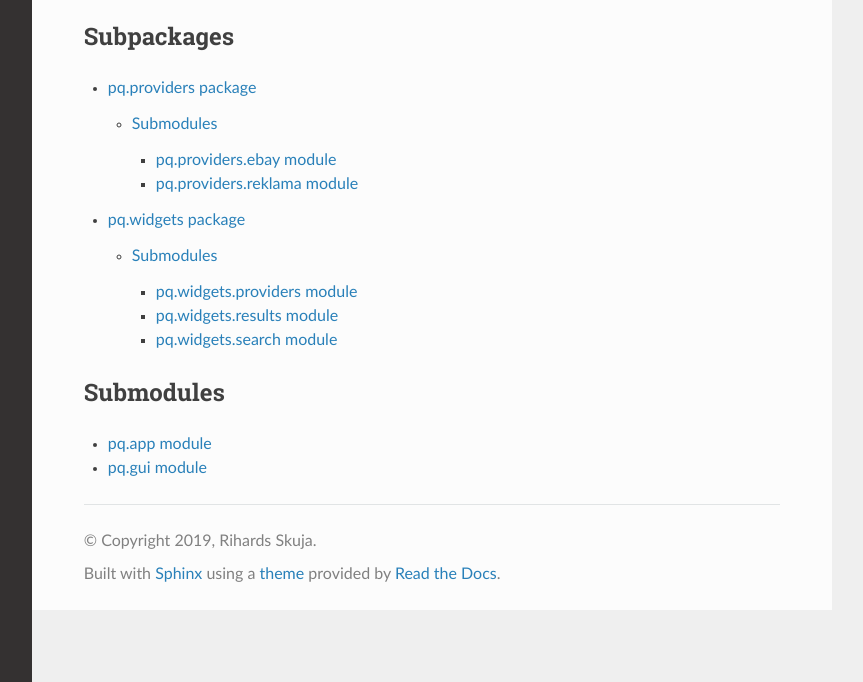
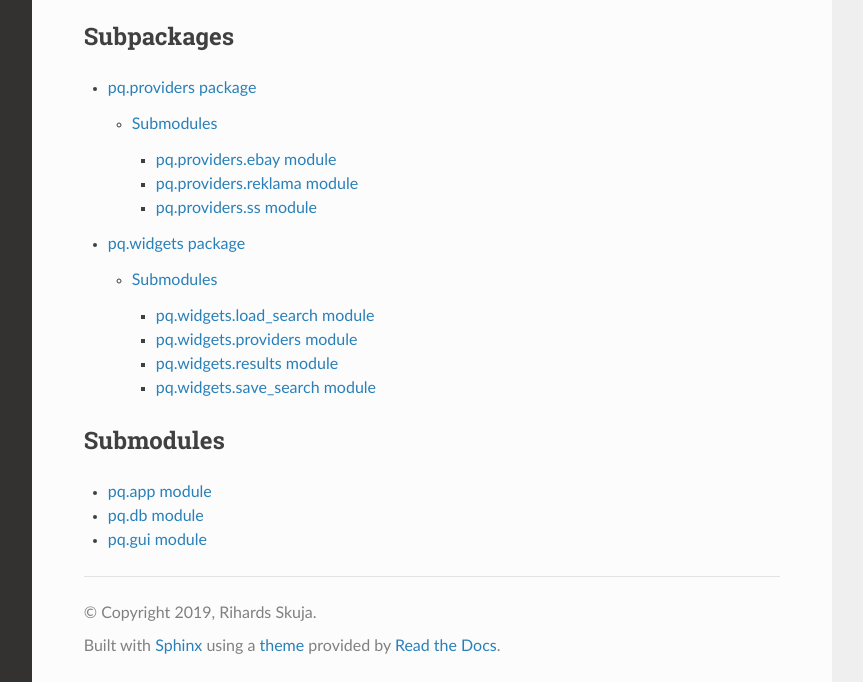
Before and after one commit to ValRCS/Py_2018_KP, a Sphinx documentation site: the page built from docs/api/pq.rst, in a window 1280 px wide and 946 px high, cut to the strip 264-946 px from the top of the window. Shown: the whole strip, without its empty margins (268-1131 px from the left). Built offline with Sphinx 7.4.7 and the Read the Docs theme 2.0.0, drawn with Linux system fonts in a browser that asks for light colours.

Commit message:
Update docs

```diff
--- /dev/null
+++ b/docs/api/pq.db.rst
@@ -0,0 +1,7 @@
+pq.db module
+============
+
+.. automodule:: pq.db
+    :members:
+    :undoc-members:
+    :show-inheritance:
--- a/docs/api/pq.providers.rst
+++ b/docs/api/pq.providers.rst
@@ -13,3 +13,4 @@ Submodules
 
    pq.providers.ebay
    pq.providers.reklama
+   pq.providers.ss
--- /dev/null
+++ b/docs/api/pq.providers.ss.rst
@@ -0,0 +1,7 @@
+pq.providers.ss module
+======================
+
+.. automodule:: pq.providers.ss
+    :members:
+    :undoc-members:
+    :show-inheritance:
--- a/docs/api/pq.rst
+++ b/docs/api/pq.rst
@@ -20,4 +20,5 @@ Submodules
 .. toctree::
 
    pq.app
+   pq.db
    pq.gui
--- /dev/null
+++ b/docs/api/pq.widgets.load_search.rst
@@ -0,0 +1,7 @@
+pq.widgets.load\_search module
+==============================
+
+.. automodule:: pq.widgets.load_search
+    :members:
+    :undoc-members:
+    :show-inheritance:
--- a/docs/api/pq.widgets.rst
+++ b/docs/api/pq.widgets.rst
@@ -11,6 +11,7 @@ Submodules
 
 .. toctree::
 
+   pq.widgets.load_search
    pq.widgets.providers
    pq.widgets.results
-   pq.widgets.search
+   pq.widgets.save_search
--- /dev/null
+++ b/docs/api/pq.widgets.save_search.rst
@@ -0,0 +1,7 @@
+pq.widgets.save\_search module
+==============================
+
+.. automodule:: pq.widgets.save_search
+    :members:
+    :undoc-members:
+    :show-inheritance:
```
Also changed, not shown: docs/api/pq.widgets.search.rst (deleted, +0 -7 lines).
